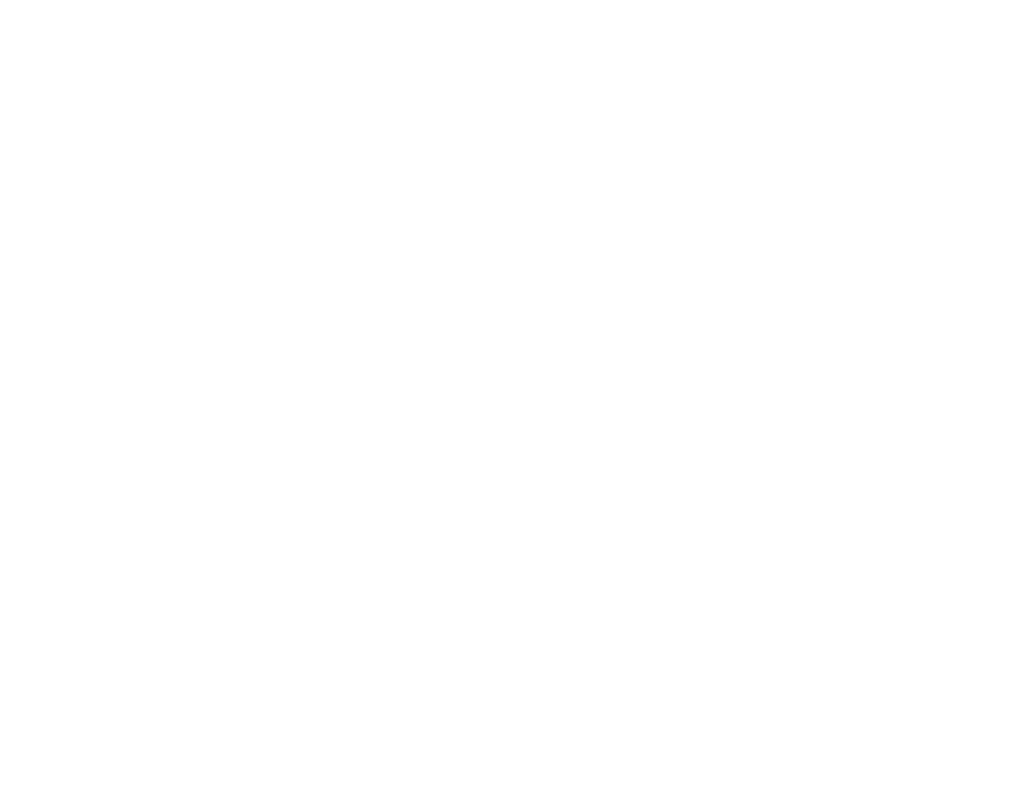
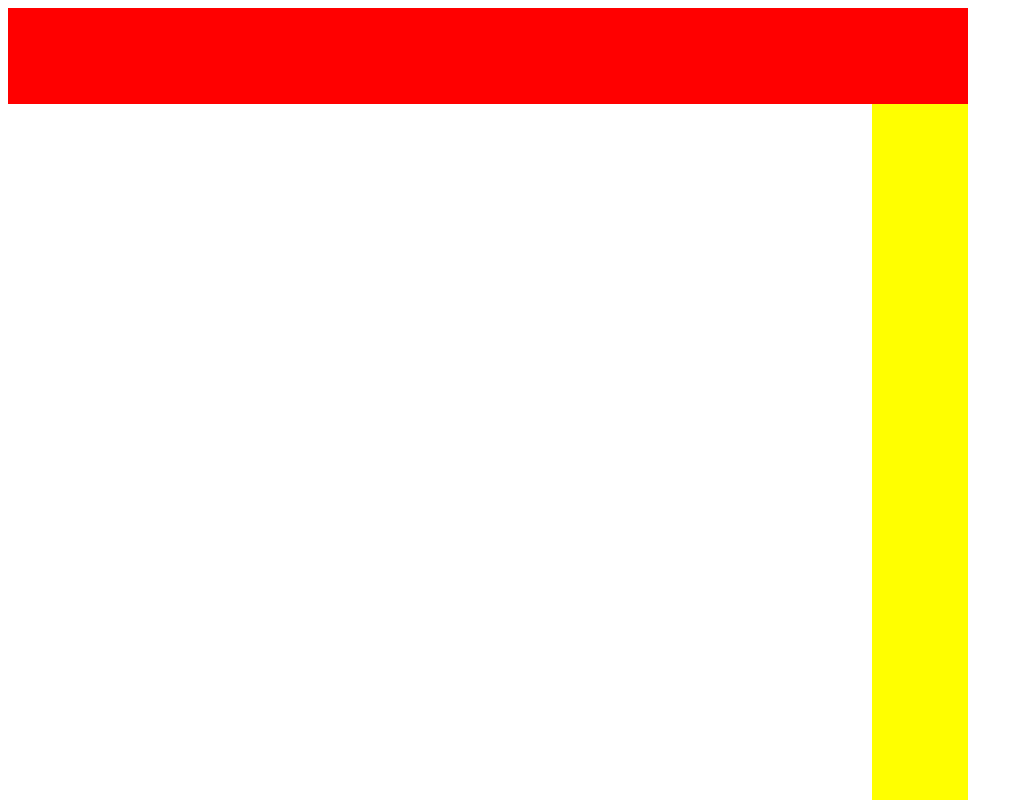
Before and after one commit to pmbrandvold/etch-a-sketch, a plain HTML site: page index.html in a window 1280 px wide. Shown: the top 800 px of the page, without its empty margins (0-1023 px from the left). Drawn offline with Linux system fonts and the light colour scheme.

Commit message:
Layout grid to show header, sidebar, and canvas. Rename gridContainer to canvas.

```diff
--- a/index.html
+++ b/index.html
@@ -5,14 +5,16 @@
   <link rel="stylesheet" href="./style.css"></link>
 </head>
 <body>
-  <header id="header">
+  <div id="main">
+    <header id="header">
 
-  </header>
+    </header>
 
-  <div id="sidebar">
-  </div>
+    <div id="sidebar">
+    </div>
 
-  <div id="gridContainer">
+    <div id="canvas">
+    </div>
   </div>
 
   <script src="./main.js"></script>
--- a/main.js
+++ b/main.js
@@ -1,9 +1,9 @@
-const gridContainer = document.getElementById('gridContainer');
+const canvas = document.getElementById('canvas');
 
 function paintGrid() {
   for (let i = 0; i < 16; i++) {
     let div = document.createElement('div');
-    gridContainer.appendChild(div);
+    canvas.appendChild(div);
     div.addEventListener('mouseover', function() {hoverColorChange(div)});
   }
 }
--- a/style.css
+++ b/style.css
@@ -1,12 +1,35 @@
-#gridContainer {
+#main {
+  width: 960px;
+  height: 960px;
+  display: grid;
+  grid-template-rows: 10% repeat(4, 4fr);
+  grid-template-columns: repeat(4, 4fr) 10%;
+  grid-template-areas: "header header header header header"
+                       "canvas canvas canvas canvas sidebar"
+                       "canvas canvas canvas canvas sidebar"
+                       "canvas canvas canvas canvas sidebar"
+                       "canvas canvas canvas canvas sidebar"
+}
+
+#canvas {
+  grid-area: canvas;
   display: grid;
   grid-template-columns: repeat(4, 25%);
-  grid-template-columns: repeat(4, 25%);
+  grid-template-rows: repeat(4, 25%);
 }
 
-#gridContainer div {
-  width: 25vw;
-  height: 25vw;
+#header {
+  grid-area: header;
+  background-color: red;
+}
+
+#sidebar {
+  grid-area: sidebar;
+  background-color: yellow;
+}
+
+#canvas div {
+
 
 }
 
```
